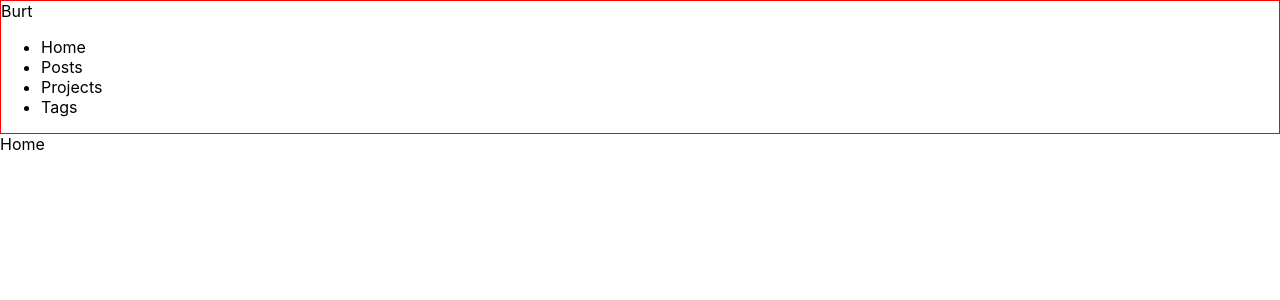
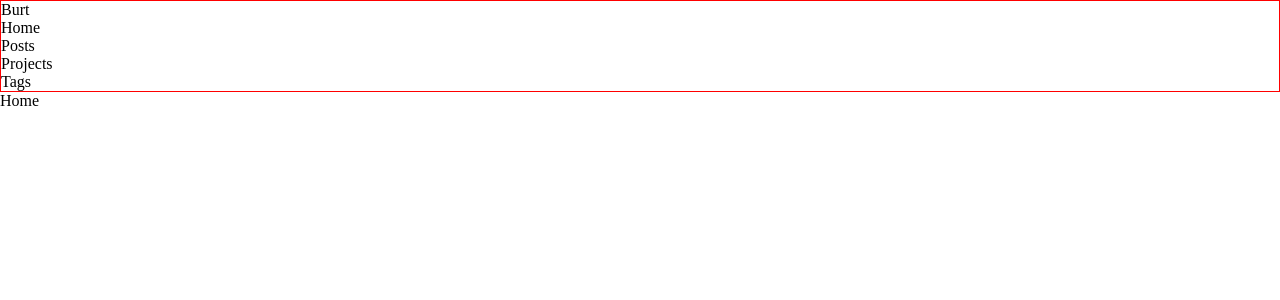
Before and after one commit to Orange-ice/burt-blog, a Next.js app: page / in a window 1280 px wide. Shown: the top 300 px of the page. Built offline with nearby package versions, Linux system fonts and the light colour scheme.

Commit message:
替换 reset css

```diff
--- a/styles/globals.css
+++ b/styles/globals.css
@@ -1,16 +1,43 @@
-html,
-body {
-  padding: 0;
-  margin: 0;
-  font-family: -apple-system, BlinkMacSystemFont, Segoe UI, Roboto, Oxygen,
-    Ubuntu, Cantarell, Fira Sans, Droid Sans, Helvetica Neue, sans-serif;
+/*** https://github.com/elad2412/the-new-css-reset/blob/main/css/reset.css ***/
+
+*:where(:not(iframe, canvas, img, svg, video):not(svg *, symbol *)) {
+  all: unset;
+  display: revert;
 }
 
-a {
-  color: inherit;
-  text-decoration: none;
+*,
+*::before,
+*::after {
+  box-sizing: border-box;
 }
 
-* {
-  box-sizing: border-box;
+ol, ul, menu {
+  list-style: none;
 }
+
+img {
+  max-width: 100%;
+}
+
+table {
+  border-collapse: collapse;
+}
+
+textarea {
+  white-space: revert;
+}
+
+:where([hidden]) {
+  display: none;
+}
+
+:where([contenteditable]) {
+  -moz-user-modify: read-write;
+  -webkit-user-modify: read-write;
+  overflow-wrap: break-word;
+  -webkit-line-break: after-white-space;
+}
+
+:where([draggable="true"]) {
+  -webkit-user-drag: element;
+}
```
